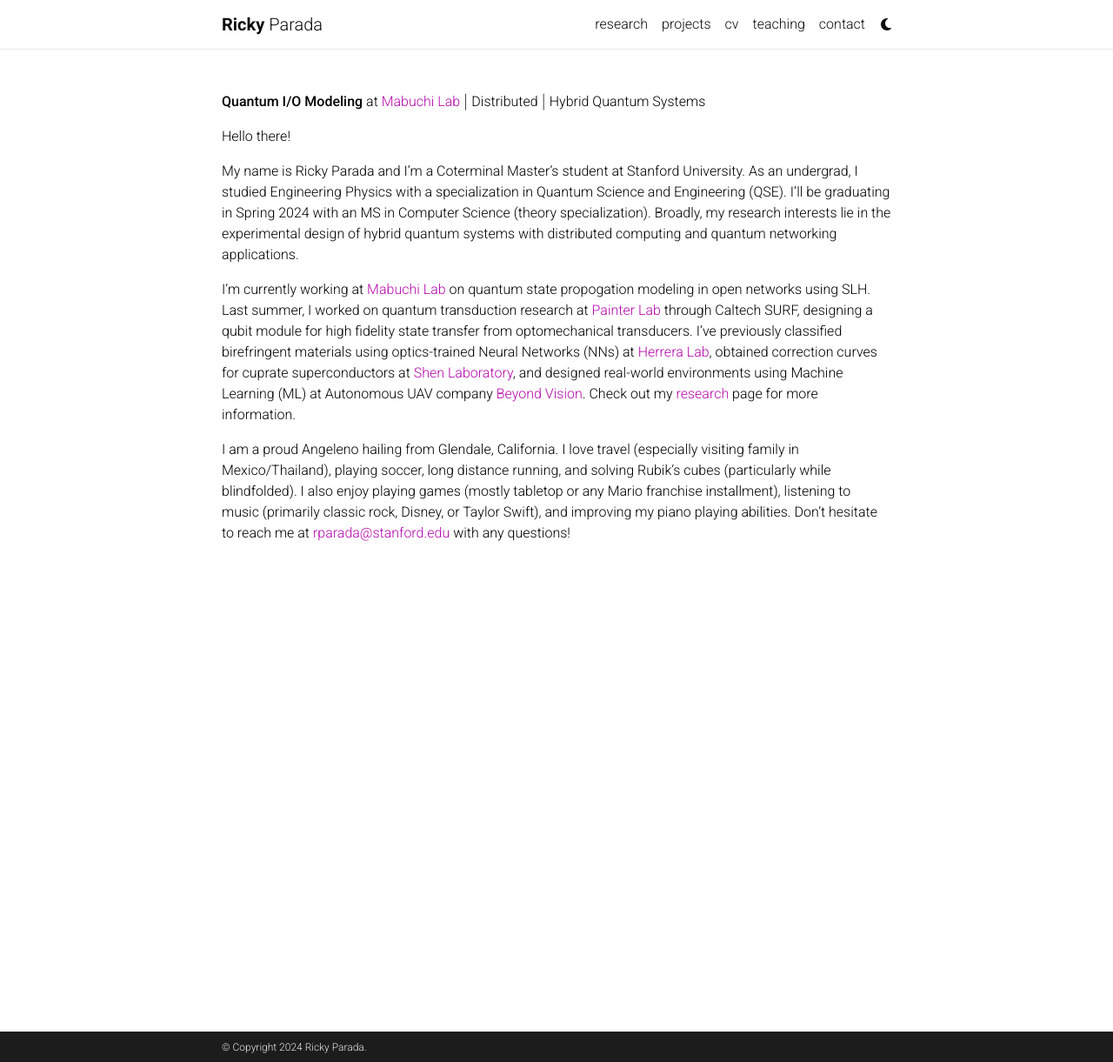
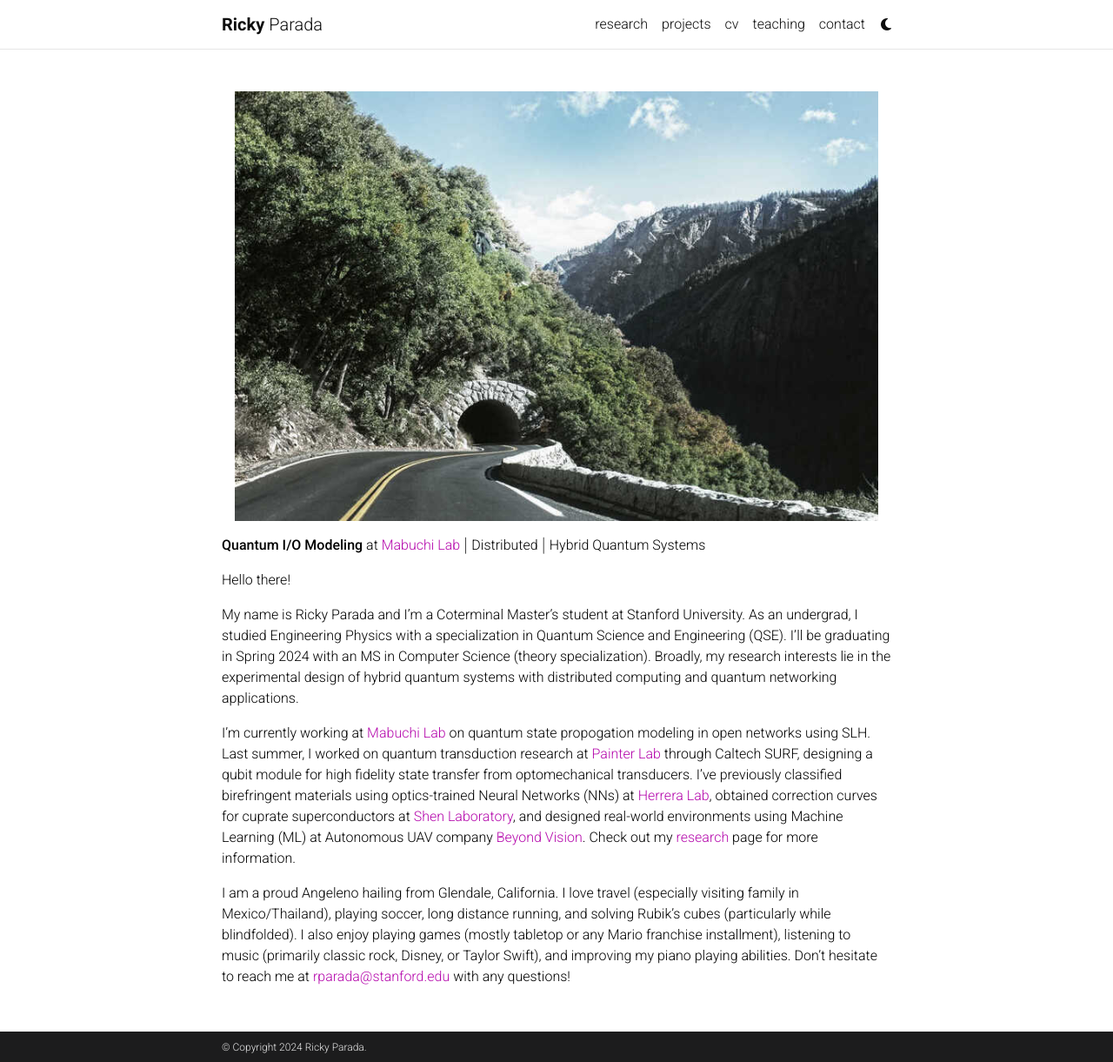
Before and after one commit to rickyparada/rickyparada.github.io, a Jekyll site: the page built from index.md, in a window 1280 px wide and 1221 px high. Shown: the whole window at 87% size. Built offline with Jekyll 4.4.1, drawn with Linux system fonts in a browser that asks for light colours; comment, search, counter and statistics services are not loaded; a style sheet for code colours, icons or effects is not loaded.

Commit message:
test image

```diff
--- a/index.md
+++ b/index.md
@@ -4,6 +4,8 @@
 
 layout: page
 ---
+
+<img class="col one right" src="assets/img/1.jpg">
 
 **Quantum I/O Modeling** at [Mabuchi Lab](https://mabuchilab.org/) $$\vert$$ Distributed $$\vert$$ Hybrid Quantum Systems
 
```
